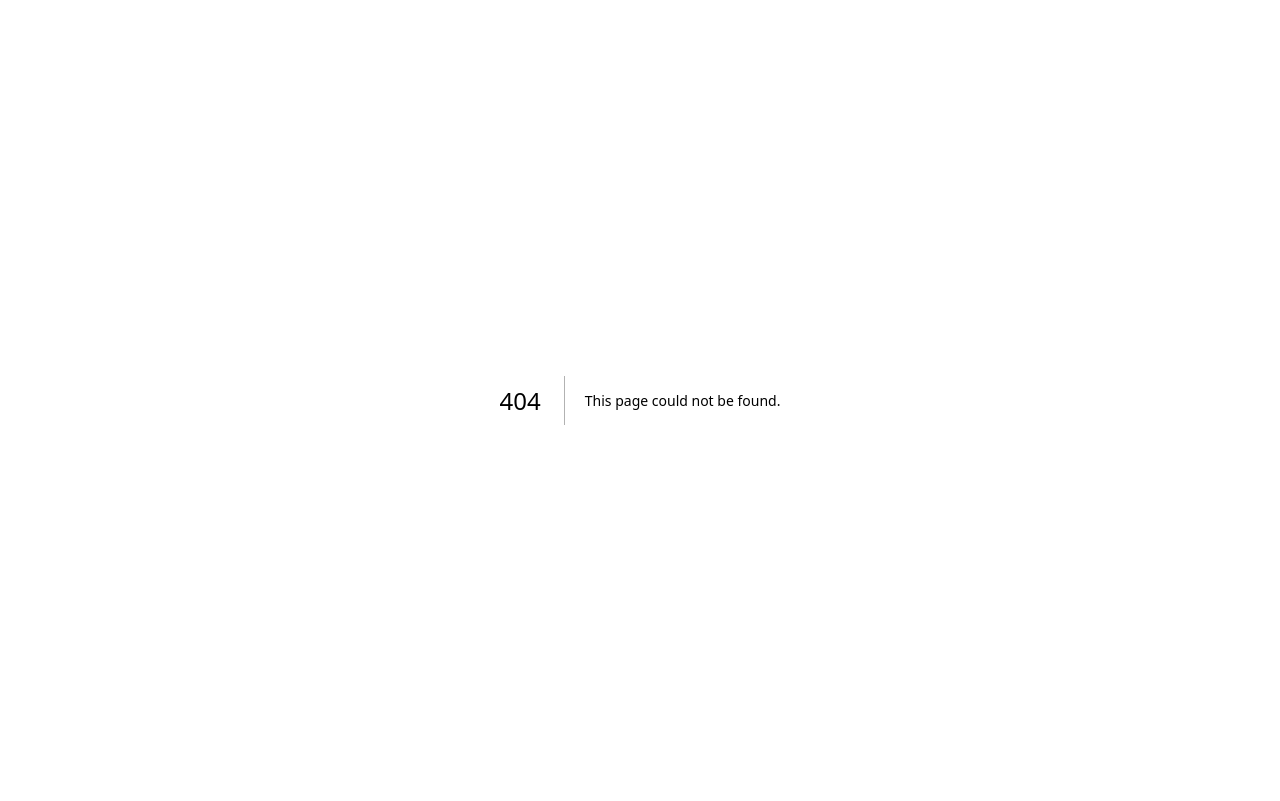
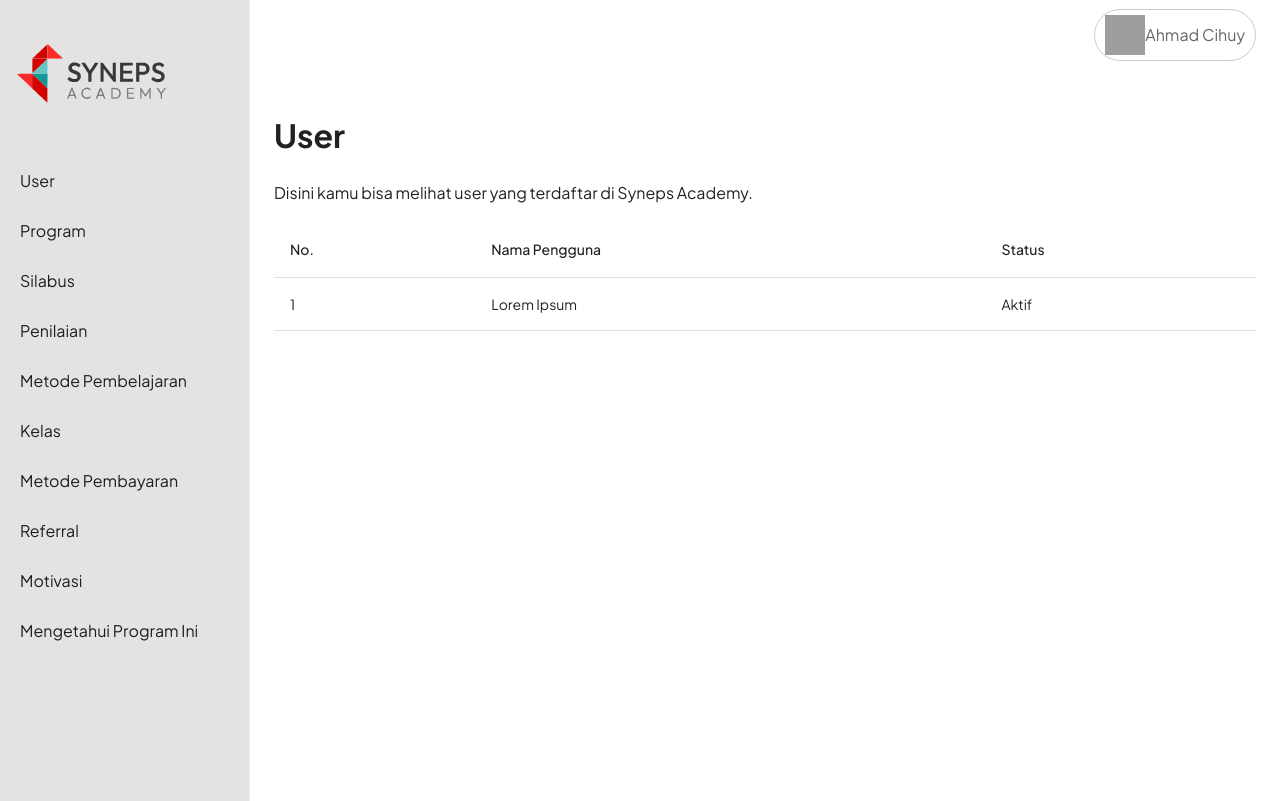
Before and after one commit to RizkiP4BYT/Syneps-Academy-Website, a Next.js app: page /dashboard/user in a window 1280 px wide. Before the commit this address had no page. Built offline with nearby package versions, Linux system fonts and the light colour scheme; grey boxes are pictures that could not be loaded.

Commit message:
Creating Dashboard /user page

```diff
--- /dev/null
+++ b/app/dashboard/user/page.tsx
@@ -0,0 +1,37 @@
+import {
+  Box,
+  Table,
+  TableBody,
+  TableCell,
+  TableContainer,
+  TableHead,
+  TableRow,
+} from "@mui/material";
+
+export default function UserPage() {
+  return (
+    <Box>
+      <h1>User</h1>
+      <p>Disini kamu bisa melihat user yang terdaftar di Syneps Academy.</p>
+
+      <TableContainer>
+        <Table sx={{ minWidth: 650 }}>
+          <TableHead>
+            <TableRow>
+              <TableCell>No.</TableCell>
+              <TableCell>Nama Pengguna</TableCell>
+              <TableCell>Status</TableCell>
+            </TableRow>
+          </TableHead>
+          <TableBody>
+            <TableRow>
+              <TableCell>1</TableCell>
+              <TableCell>Lorem Ipsum</TableCell>
+              <TableCell>Aktif</TableCell>
+            </TableRow>
+          </TableBody>
+        </Table>
+      </TableContainer>
+    </Box>
+  );
+}
```
